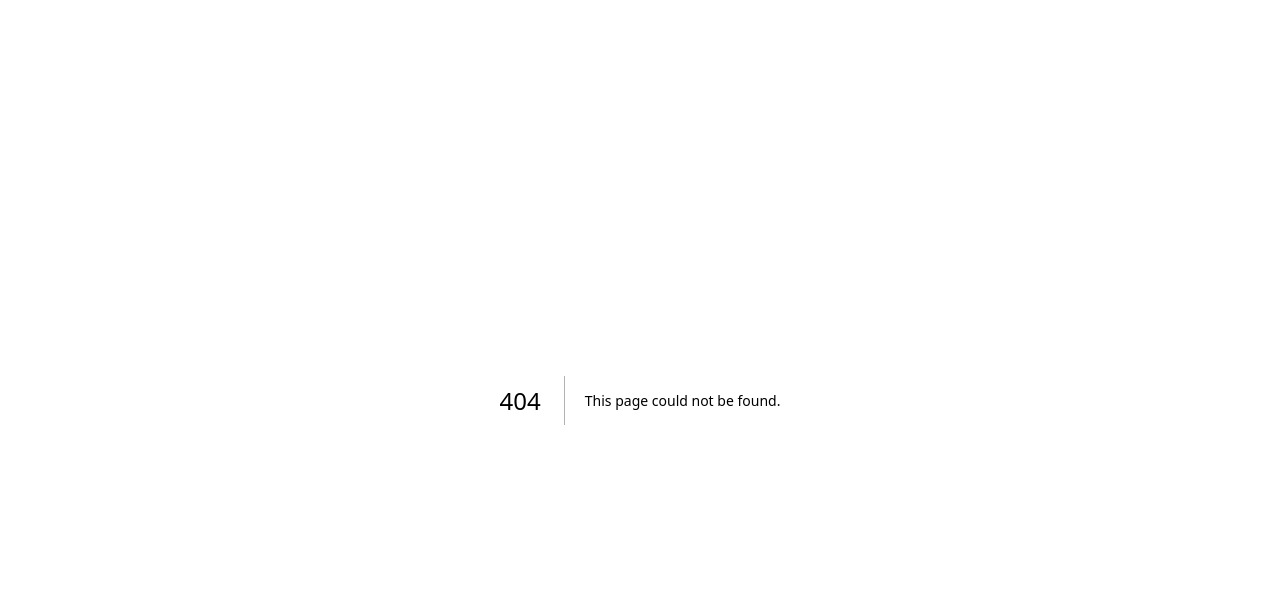
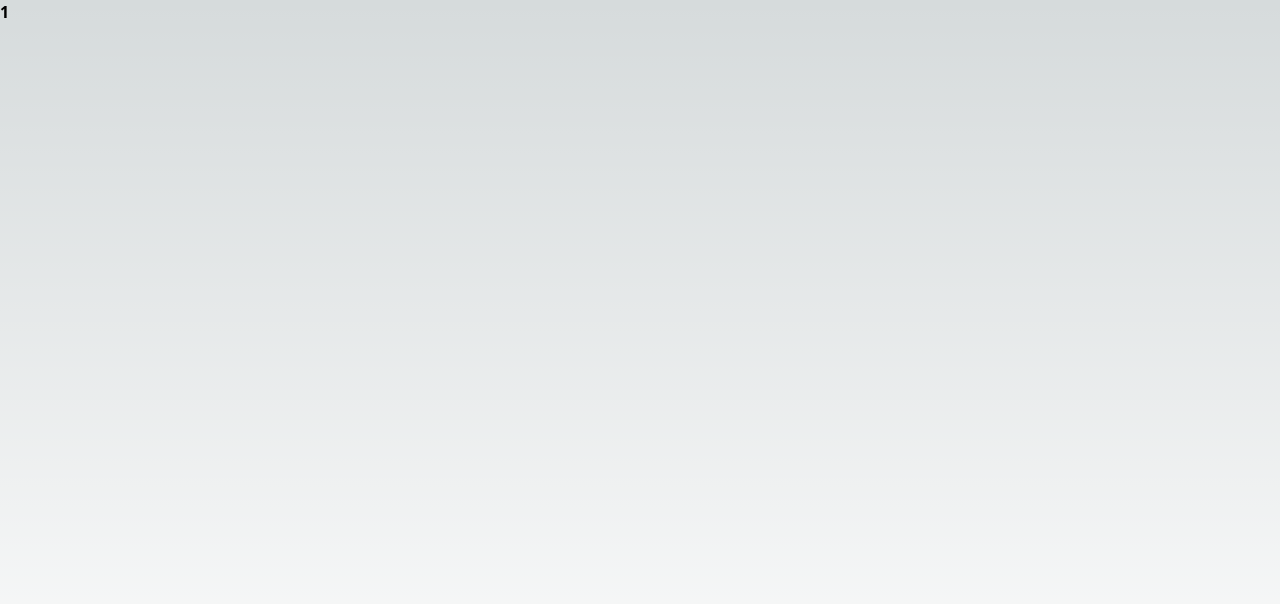
Before and after one commit to pingcap/sp500-insight-template, a Next.js app: page /stocks/1 in a window 1280 px wide. Before the commit this address had no page. Shown: the top 604 px of the page. Built offline with nearby package versions, Linux system fonts and the light colour scheme.

Commit message:
add tailwind support

```diff
--- a/app/globals.css
+++ b/app/globals.css
@@ -1,3 +1,7 @@
+@tailwind base;
+@tailwind components;
+@tailwind utilities;
+
 :root {
   --max-width: 1100px;
   --border-radius: 12px;
@@ -105,3 +109,7 @@ a {
     color-scheme: dark;
   }
 }
+
+.page {
+  @apply min-h-screen;
+}
--- /dev/null
+++ b/app/stocks/[id]/layout.tsx
@@ -0,0 +1,12 @@
+import { PropsWithChildren } from 'react';
+import Container from '@/components/Container';
+
+const Layout = ({ children }: PropsWithChildren<{}>) => {
+  return (
+    <Container className='page'>
+      {children}
+    </Container>
+  )
+}
+
+export default Layout
--- /dev/null
+++ b/app/stocks/[id]/page.tsx
@@ -0,0 +1,5 @@
+const Page = function ({ params }: { params: { id: string } }) {
+  return <div className='font-bold'>{params.id}</div>
+};
+
+export default Page;
--- /dev/null
+++ b/components/Container/index.tsx
@@ -0,0 +1,15 @@
+import clsx from 'clsx';
+import { forwardRef, HTMLAttributes } from 'react';
+
+export interface ContainerProps extends HTMLAttributes<HTMLDivElement> {
+}
+
+const Container = forwardRef<HTMLDivElement, ContainerProps>(({ className, ...props }, forwardRef) => {
+  return (
+    <div ref={forwardRef} className={clsx('container m-auto', className)} {...props} />
+  );
+});
+
+Container.displayName = 'Container';
+
+export default Container;
--- /dev/null
+++ b/postcss.config.js
@@ -0,0 +1,6 @@
+module.exports = {
+  plugins: {
+    tailwindcss: {},
+    autoprefixer: {},
+  },
+}
--- /dev/null
+++ b/tailwind.config.js
@@ -0,0 +1,11 @@
+/** @type {import('tailwindcss').Config} */
+module.exports = {
+  content: [
+    "./app/**/*.{js,ts,jsx,tsx}",
+    "./components/**/*.{js,ts,jsx,tsx}",
+  ],
+  theme: {
+    extend: {},
+  },
+  plugins: [],
+}
```
Also changed, not shown: package.json (+7 -1 lines), 1 other file (tests, documents, lock files or other folders).
